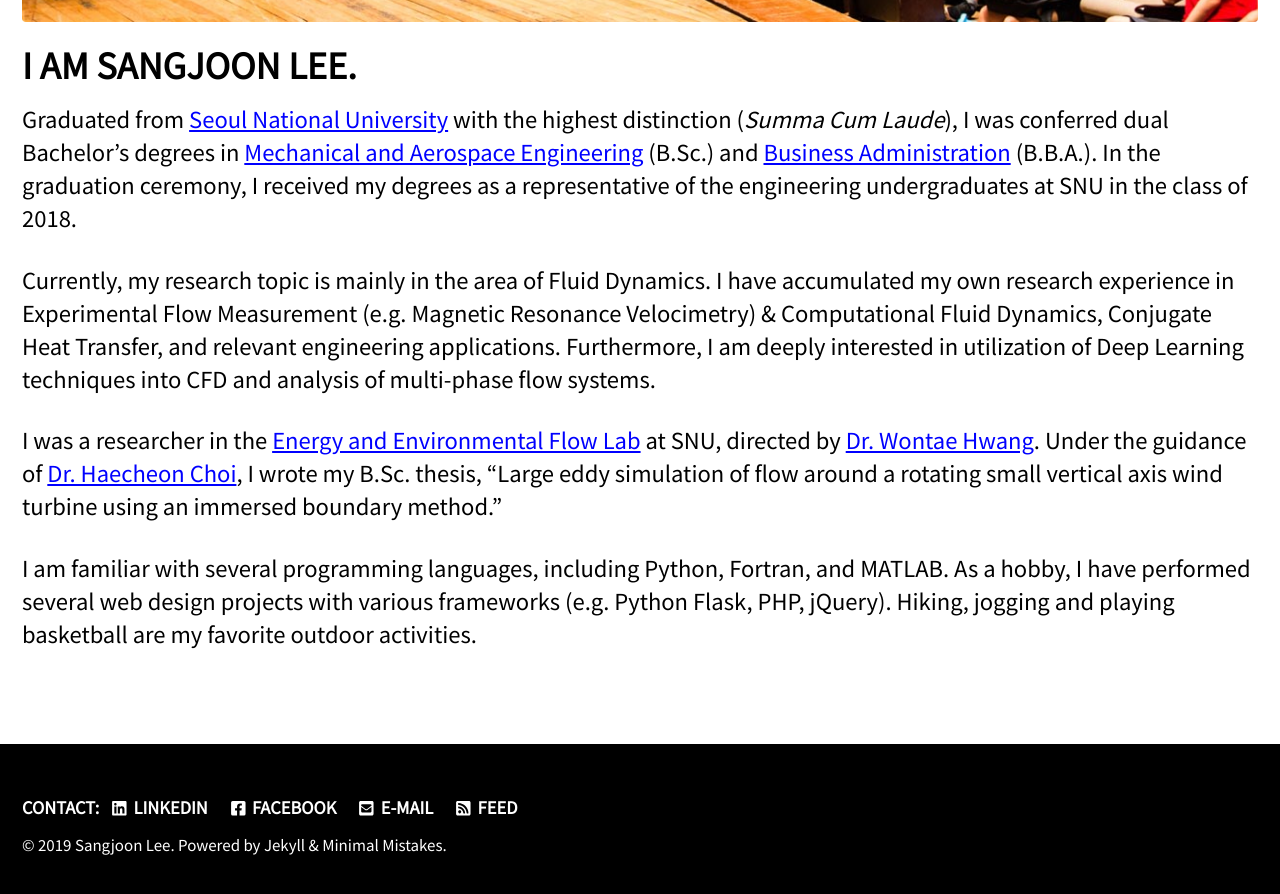
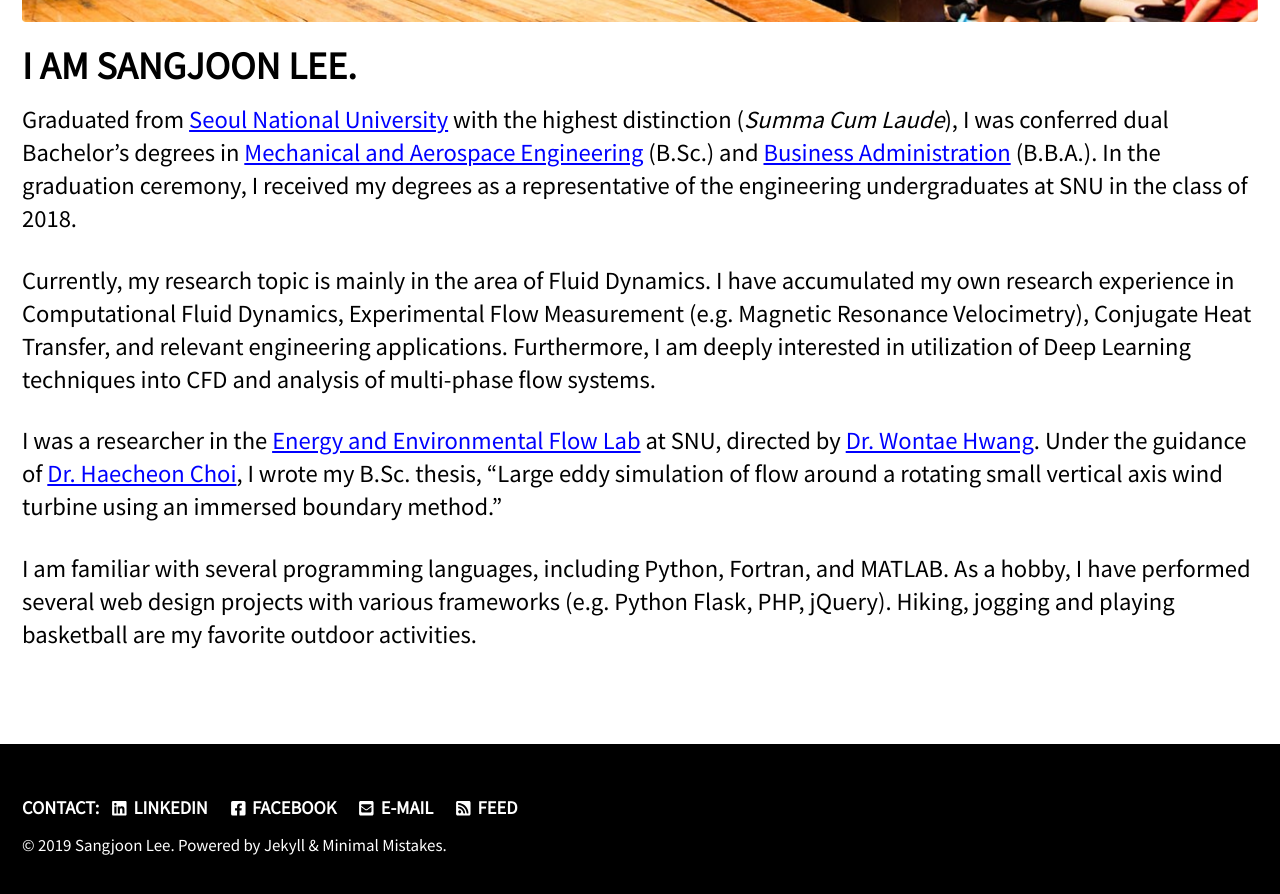
Before and after one commit to jun9303/jun9303.github.io, a Jekyll site: the page built from index.md, in a window 1280 px wide and 900 px high, scrolled down 1109 px. Shown: the top 894 px of the window. Built offline with Jekyll 4.4.1, drawn with Linux system fonts in a browser that asks for light colours; cached includes are drawn as plain includes; nearby versions of some CDN libraries.

Commit message:
Signed-off-by: SJ <jun9303@gmail.com>

```diff
--- a/index.md
+++ b/index.md
@@ -17,7 +17,7 @@ intro:
 
 Graduated from [Seoul National University](http://useoul.edu/) with the highest distinction (*Summa Cum Laude*), I was conferred dual Bachelor's degrees in [Mechanical and Aerospace Engineering](http://me.snu.ac.kr/eng/default.asp) (B.Sc.) and [Business Administration](http://cba.snu.ac.kr/en) (B.B.A.). In the graduation ceremony, I received my degrees as a representative of the engineering undergraduates at SNU in the class of 2018.
 
-Currently, my research topic is mainly in the area of Fluid Dynamics. I have accumulated my own research experience in Experimental Flow Measurement (e.g. Magnetic Resonance Velocimetry) & Computational Fluid Dynamics, Conjugate Heat Transfer, and relevant engineering applications. Furthermore, I am deeply interested in utilization of Deep Learning techniques into CFD and analysis of multi-phase flow systems.
+Currently, my research topic is mainly in the area of Fluid Dynamics. I have accumulated my own research experience in Computational Fluid Dynamics, Experimental Flow Measurement (e.g. Magnetic Resonance Velocimetry), Conjugate Heat Transfer, and relevant engineering applications. Furthermore, I am deeply interested in utilization of Deep Learning techniques into CFD and analysis of multi-phase flow systems.
 
 I was a researcher in the [Energy and Environmental Flow Lab](http://eeflow.snu.ac.kr/) at SNU, directed by [Dr. Wontae Hwang](http://me.snu.ac.kr/eng/01_intro/faculty_view.asp?pid=137). Under the guidance of [Dr. Haecheon Choi](http://me.snu.ac.kr/eng/01_intro/faculty_view.asp?pid=39), I wrote my B.Sc. thesis, "Large eddy simulation of flow around a rotating small vertical axis wind turbine using an immersed boundary method."
 
```
